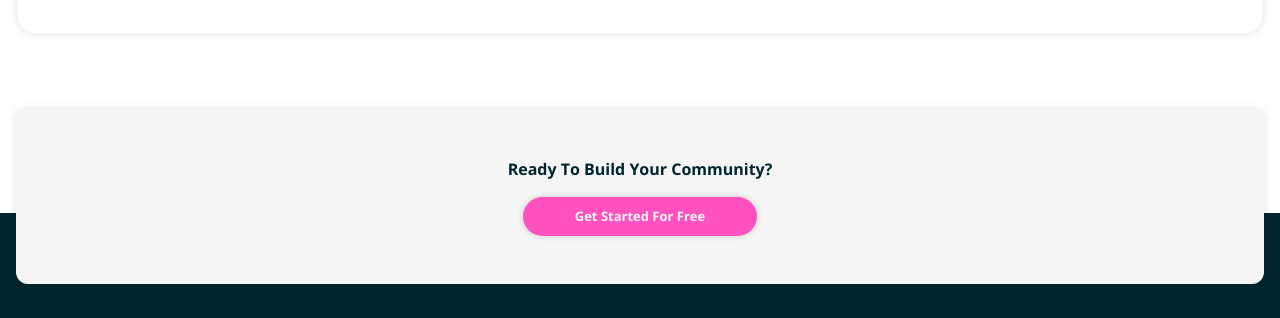
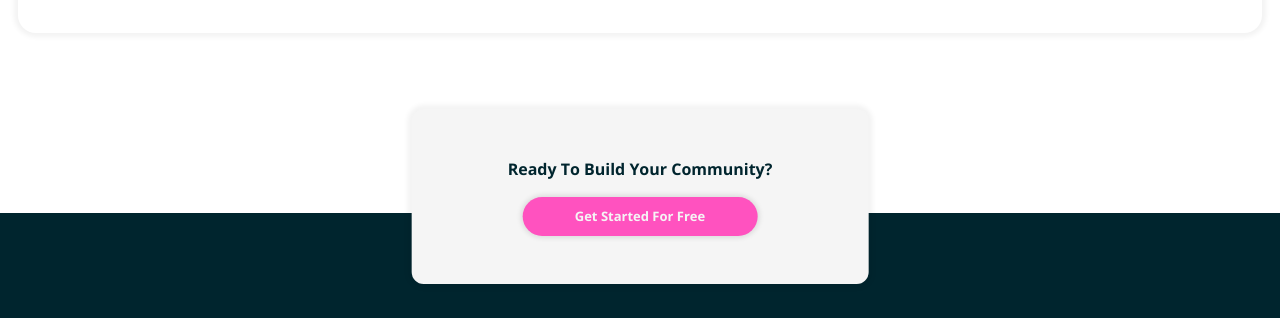
Before and after one commit to EbadShelby/huddle-landing-page-design-to-code_004, a plain HTML site: page index.html in a window 1280 px wide. Shown: the part 4474-4792 px from the top of the page. Drawn offline with nearby package versions, Linux system fonts and the light colour scheme; a web font is replaced by a local one.

Commit message:
update 1.7

```diff
--- a/index.html
+++ b/index.html
@@ -129,23 +129,45 @@
           </button>
         </div>
         <div>
-            <img class="footer__page-logo" src="images/logo.svg" alt="page-logo">
+          <img
+            class="footer__page-logo"
+            src="images/logo.svg"
+            alt="page-logo"
+          />
         </div>
         <div class="footer__grid">
           <div class="footer__contact-info">
             <div class="footer__location">
-                <div><img class="footer__contact-icon" src="images/icon-location.svg" alt="icon-location" /></div>
+              <div>
+                <img
+                  class="footer__contact-icon"
+                  src="images/icon-location.svg"
+                  alt="icon-location"
+                />
+              </div>
               <p>
                 Lorem ipsum dolor sit amet, consectetur adipiscing elit, sed do
                 eiusmod tempor incididunt ut labore et dolore magna aliqua
               </p>
             </div>
             <div class="footer__phone">
-                <div><img class="footer__contact-icon" src="images/icon-phone.svg" alt="icon-phone" /></div>
+              <div>
+                <img
+                  class="footer__contact-icon"
+                  src="images/icon-phone.svg"
+                  alt="icon-phone"
+                />
+              </div>
               <p>+1-543-123-4567</p>
             </div>
             <div class="footer__email">
-                <div><img class="footer__contact-icon" src="images/icon-email.svg" alt="icon-email" /></div>
+              <div>
+                <img
+                  class="footer__contact-icon"
+                  src="images/icon-email.svg"
+                  alt="icon-email"
+                />
+              </div>
               <p>example@huddle.com</p>
             </div>
           </div>
--- a/style.css
+++ b/style.css
@@ -23,7 +23,7 @@
   --spacing-massive: 10em;
 
   --fs-base: 1.125rem;
-  --fs-200: .75rem;
+  --fs-200: 0.75rem;
   --fs-300: 0.8125rem;
   --fs-400: 0.875rem;
   --fs-500: 0.9375rem;
@@ -128,7 +128,7 @@ body {
   margin-block: var(--spacing-large) var(--spacing-massive);
 }
 .feature {
-  box-shadow: 0px 0px 5px 4px rgba(0,0,0,0.05);
+  box-shadow: 0px 0px 5px 4px rgba(0, 0, 0, 0.05);
   border-radius: 1em;
   padding: var(--spacing-medium);
   display: grid;
@@ -148,16 +148,16 @@ body {
   font-size: var(--fs-300);
   font-weight: var(--fw-bold);
   border: none;
-  box-shadow: 0px 0px 5px 2px rgba(0,0,0,0.1);
+  box-shadow: 0px 0px 5px 2px rgba(0, 0, 0, 0.1);
   border-radius: 100vh;
 }
 .button--cta-secondary {
-  padding: .5em 2em;
+  padding: 0.5em 2em;
   background-color: var(--clr-neutral-100);
 }
 .button--cta-primary {
   background-color: var(--clr-primary);
-  padding: .75em 4em;
+  padding: 0.75em 4em;
   margin-inline: auto;
   color: var(--clr-neutral-100);
 }
@@ -172,23 +172,27 @@ body {
 }
 
 .footer__cta {
+  display: flex;
+  flex-direction: column;
+
   position: absolute;
+  left: 50%;
+  top: -6.5em;
+
   padding: var(--spacing-large) var(--spacing-medium);
-  color: var(--clr-neutral-800);
-  font-weight: var(--fw-bold);
-  font-size: var(--fs-600);
-  border-radius: .75em;
-  top: -6.5em;
-  right: 1em;
-  left: 1em;
-  display: grid;
-  place-content: center;
-  gap: var(--spacing-regular);
-  text-align: center;
-  /* transform: translate(50%); */
-  box-shadow: 0px 0px 5px 4px rgba(0,0,0,0.05);
+  border-radius: 0.75em;
   background-color: var(--clr-neutral-100);
 
+  font-size: var(--fs-600);
+  font-weight: var(--fw-bold);
+  text-align: center;
+  text-wrap: nowrap;
+  color: var(--clr-neutral-800);
+
+  transform: translate(-50%);
+
+  gap: var(--spacing-regular);
+  box-shadow: 0px 0px 5px 4px rgba(0, 0, 0, 0.05);
 }
 
 .footer__grid {
@@ -236,8 +240,11 @@ body {
 }
 
 /* ===========|| Breakpoints ||========== */
-
-
+@media (min-width: 600px) {
+  .footer__cta {
+    padding: var(--spacing-large) var(--spacing-xxlarge);
+  }
+}
 
 /* button shadow  left-right/ down-up/ blur/ spread */
 /* box-shadow: inset 0px -2px 0px 1px rgba(0,0,0,0.4); */
```
Lines whose indentation alone changed are shown as unchanged.
